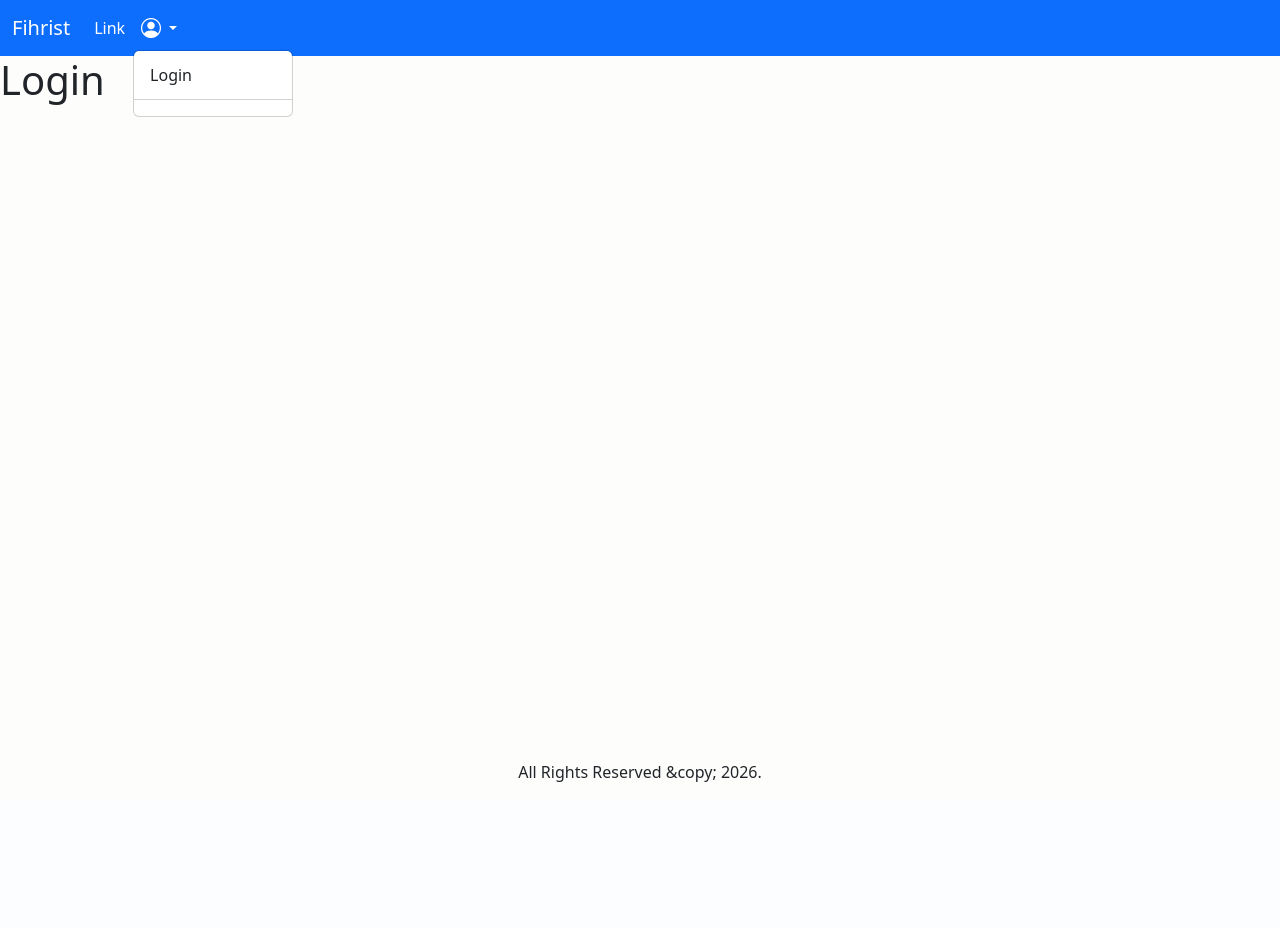
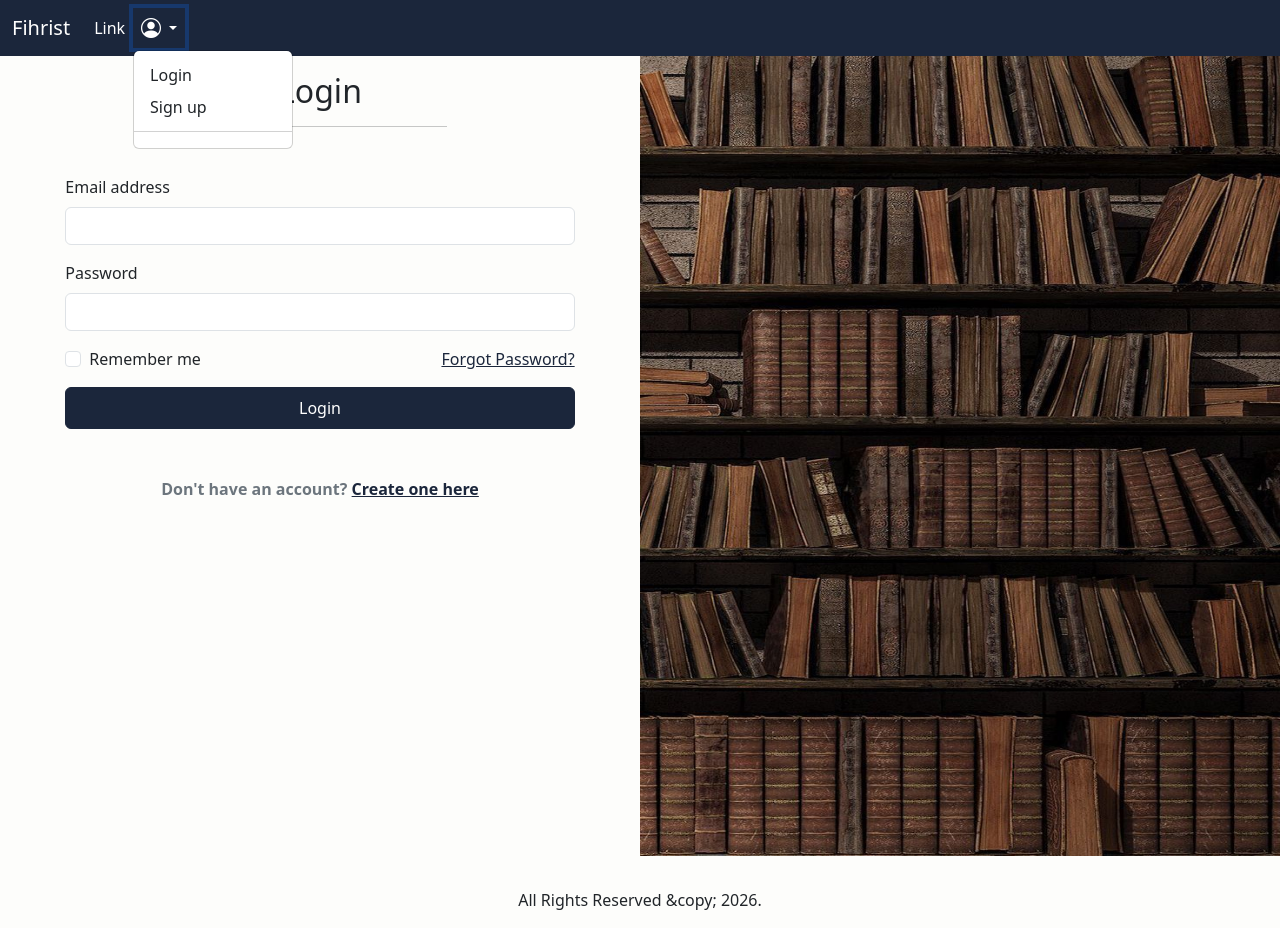
Before and after one commit to mohammed-g2/fihrist, a Python web app: template app/templates/auth/login.html in a window 1280 px wide, after a click that opens the changed part. Before the commit the page ends 782 px from the top, so only its background shows below. Run offline with Jinja, Linux system fonts and the light colour scheme; the template is opened without the code that fills it, so the values that code supplies are empty; some libraries are stand-ins or nearby versions.

Commit message:
updated templates - added login and register forms

```diff
--- a/app/templates/auth/login.html
+++ b/app/templates/auth/login.html
@@ -1,7 +1,41 @@
 {% extends 'base.html' %}
 
-{% block title %}Login{% endblock %}
+{% block title %}{{ _('Login') }}{% endblock %}
 
 {% block content %}
-<h1>Login</h1>
+<div class="container-fluid mb-3">
+  <div class="row">
+    <div class="col-lg-5 col-md-8 col-12 mx-auto">
+      <h2 class="mt-3 mb-5 text-center">
+        {{ _('Login') }}
+        <hr class="w-50 mx-auto">
+      </h2>
+      <form>
+        <div class="mb-3">
+          <label for="email" class="form-label">Email address</label>
+          <input type="email" class="form-control" id="email">
+        </div>
+        <div class="mb-3">
+          <label for="password" class="form-label">Password</label>
+          <input type="password" class="form-control" id="password">
+        </div>
+        <div class="d-flex justify-content-between">
+          <div class="mb-3 form-check">
+            <input type="checkbox" class="form-check-input" id="remember-me">
+            <label class="form-check-label" for="remember-me">Remember me</label>
+          </div>
+          <p><a href="#">Forgot Password?</a></p>
+        </div>
+
+        <div class="d-grid col-12 mx-auto">
+          <button type="submit" class="btn btn-ink py-2">Login</button>
+        </div>
+      </form>
+      <p class="mt-5 text-center text-secondary fw-bold">Don't have an account? <a href="{{ url_for('auth.register') }}">Create one here</a></p>
+    </div>
+    <div class="p-0 col-lg-6 d-lg-block d-none">
+      <img class="w-100 vh-100" src="{{ url_for('static', filename='assets/bookshelf.jpeg') }}">
+    </div>
+  </div>
+</div>
 {% endblock %}
--- a/app/templates/includes/navbar.html
+++ b/app/templates/includes/navbar.html
@@ -1,4 +1,4 @@
-<nav class="navbar navbar-expand-lg bg-primary navbar-dark">
+<nav class="navbar navbar-expand-lg bg-ink navbar-dark">
   <div class="container-fluid">
     <a class="navbar-brand text-white" href="{{ url_for('main.index') }}">
       {{ _('Fihrist') }}
@@ -29,11 +29,20 @@
             <i class="bi bi-person-circle fs-5 icon"></i>
           </a>
           <ul class="dropdown-menu">
+            {% if not current_user.is_authenticated %}
             <li>
               <a class="dropdown-item" href="{{ url_for('auth.login') }}">
                 {{ _('Login') }}
               </a>
             </li>
+            <li>
+              <a class="dropdown-item" href="{{ url_for('auth.register') }}">
+                {{ _('Sign up') }}
+              </a>
+            </li>
+            {% else %}
+
+            {% endif %}
             <li><hr class="dropdown-divider"></li>
             {% if 'en' in _locale %}
             <li>
```
Also changed, not shown: app/templates/auth/register.html (+49 -0 lines), app/templates/index.html (+43 -3 lines).
